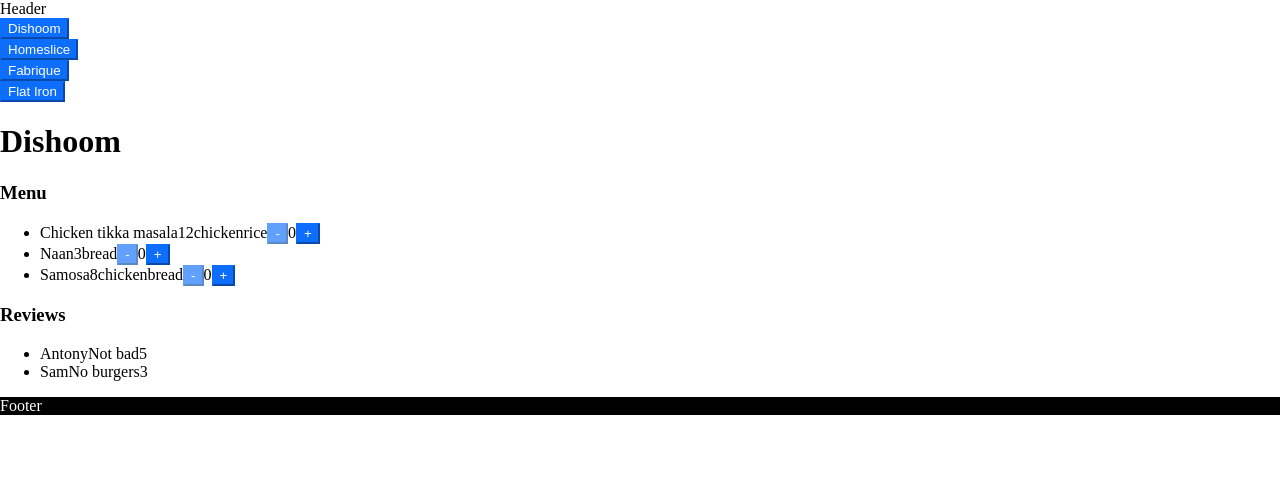
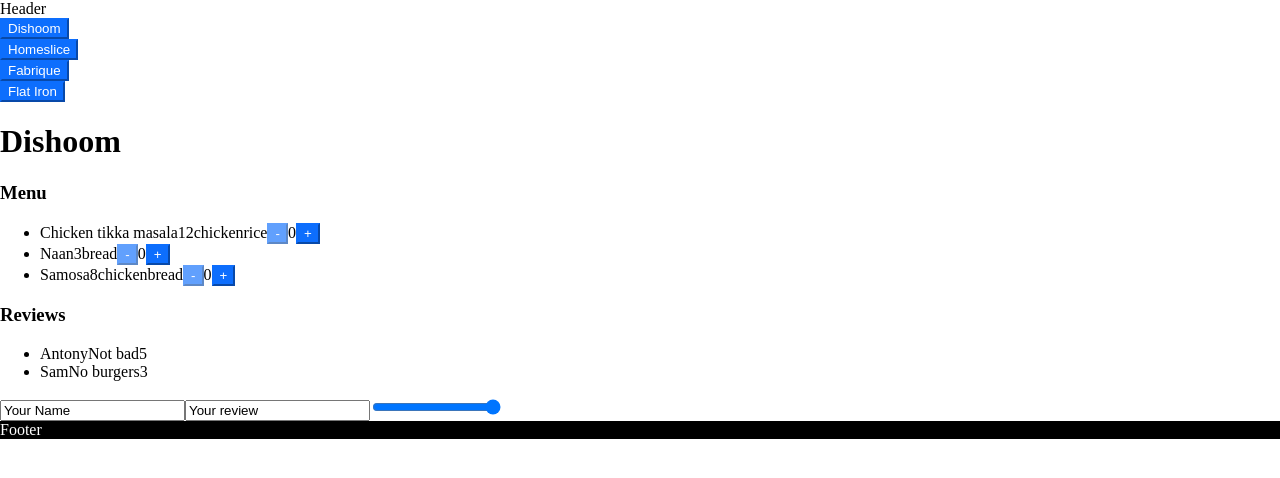
Before and after one commit to DaniilDorovenko/restaurants-app, a React (Vite) app: page / in a window 1280 px wide. Shown: the top 478 px of the page. Built offline with nearby package versions, Linux system fonts and the light colour scheme.

Commit message:
4th task added

```diff
--- a/src/components/dish/component.jsx
+++ b/src/components/dish/component.jsx
@@ -22,7 +22,6 @@
             <Button onClick={() => {
                 if (count < 5) {
                     setCount(count + 1);
-                    setMinusDisabled(false);
                 };
             }
             } disabled={count === 5}>+</Button>
--- a/src/components/restaurant/component.jsx
+++ b/src/components/restaurant/component.jsx
@@ -1,5 +1,6 @@
 import { Menu } from '../menu/component';
 import { Reviews } from '../reviews/component';
+import { ReviewForm } from '../review-form/component';
 
 export const Restaurant = ({ restaurant }) => {
     return (
@@ -7,6 +8,7 @@
             <h1>{restaurant.name}</h1>
             <Menu menu={restaurant.menu} />
             <Reviews reviews={restaurant.reviews} />
+            <ReviewForm />
         </div>
     )
 };
--- /dev/null
+++ b/src/components/review-form/component.jsx
@@ -0,0 +1,79 @@
+
+import { useReducer } from 'react';
+
+function reducer(state, action) {
+    switch (action.type) {
+        case 'changed_name': {
+            return {
+                ...state,
+                name: action.name,
+            };
+        }
+        case 'changed_text': {
+            return {
+                ...state,
+                text: action.text,
+            };
+        }
+        case 'changed_rating': {
+            return {
+                ...state,
+                rating: action.rating,
+            };
+        }
+    }
+    throw Error('Unknown action: ' + action.type);
+}
+
+const initialState = { name: 'Your Name', text: 'Your review', rating: 10 };
+
+export const ReviewForm = ({ reviews }) => {
+    const [state, dispatch] = useReducer(reducer, initialState);
+
+    function handleNameInputChange(event) {
+        dispatch({
+            type: 'changed_name',
+            nextName: event.target.value
+
+        });
+    }
+
+    function handleTextInputChange(event) {
+        dispatch({
+            type: 'changed_text',
+            nextName: event.target.value
+        });
+    }
+
+    function handleRatingInputChange(event) {
+        dispatch({
+            type: 'changed_rating',
+            nextName: event.target.value
+        });
+    }
+
+    return (
+        <div>
+            <input
+                id="name"
+                type='text'
+                value={state.name}
+                onChange={handleNameInputChange}
+            />
+            <input
+                id="text"
+                type='text'
+                value={state.text}
+                onChange={handleTextInputChange}
+            />
+            <input
+                id="rating"
+                type='range'
+                value={state.rating}
+                min='0'
+                max='10'
+                onChange={handleRatingInputChange}
+            />
+        </div>
+    )
+};
```
